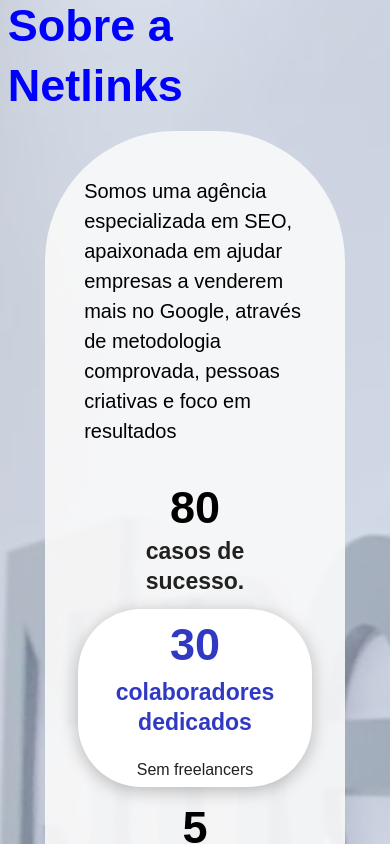
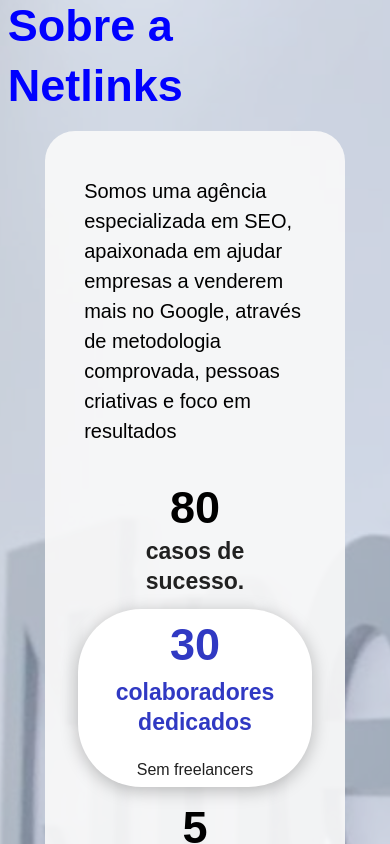
Before and after one commit to IsraelSDev/netlinks, a React (Create React App) app: page / in a window 390 px wide. Shown: the part 6540-7384 px from the top of the page. Built offline with nearby package versions, Linux system fonts and the light colour scheme.

Commit message:
fix: some responsive ajustes

```diff
--- a/src/App.css
+++ b/src/App.css
@@ -69,6 +69,7 @@
     width: 80% !important;
     top: 0 !important;
     max-height: initial !important;
+    border-radius: 30px !important;
   }
   .statistic-resume {
     padding: 15% 9% 7% 13% !important;
```
